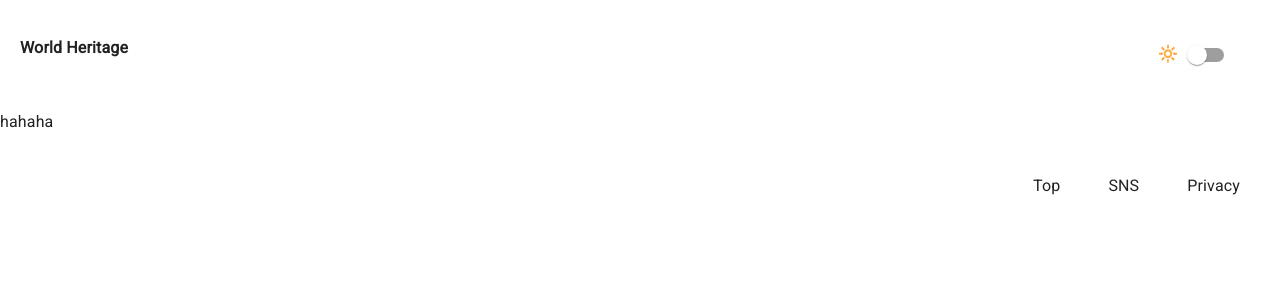
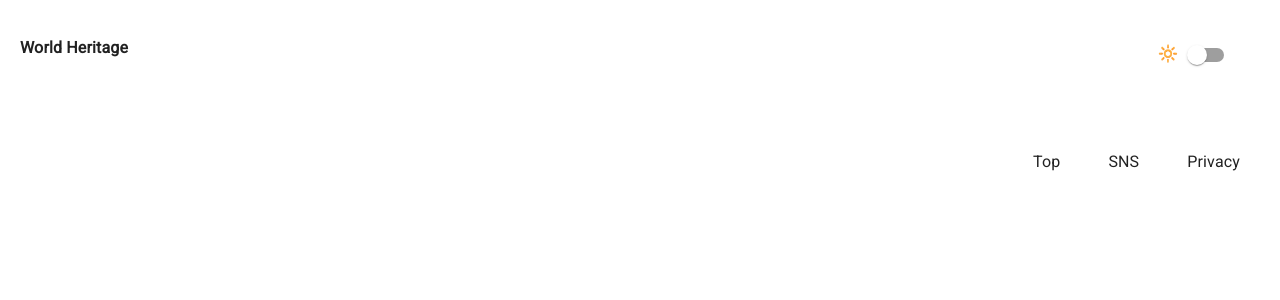
Before and after one commit to zigzagdev/world-heritage, a React (Create React App) app in the folder app/: page /Asia in a window 1280 px wide. Shown: the top 300 px of the page. Built offline with nearby package versions, Linux system fonts and the light colour scheme; the HTML template or start-up script is replaced by a standard one.

Commit message:
repairAsiaPage

```diff
--- a/app/src/components/continents/Asia.tsx
+++ b/app/src/components/continents/Asia.tsx
@@ -3,7 +3,7 @@ import React from 'react';
 function Asia() {
     return (
         <div>
-            hahaha
+
         </div>
     );
 }
```
